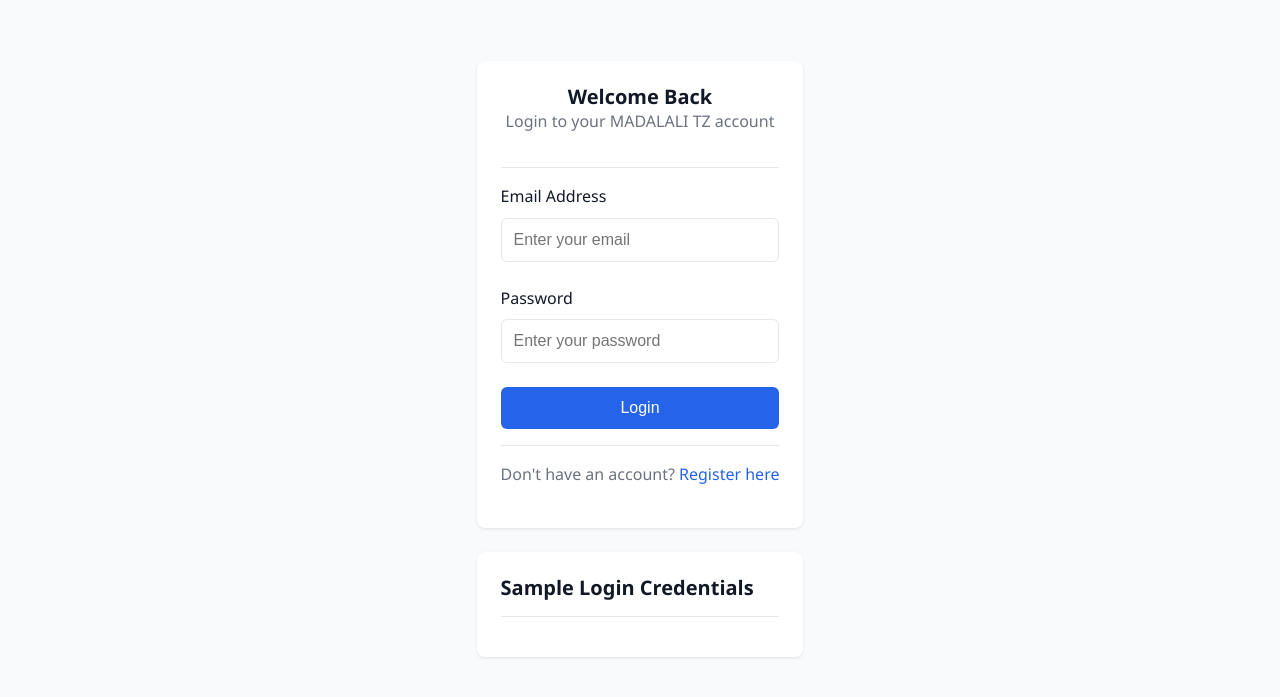
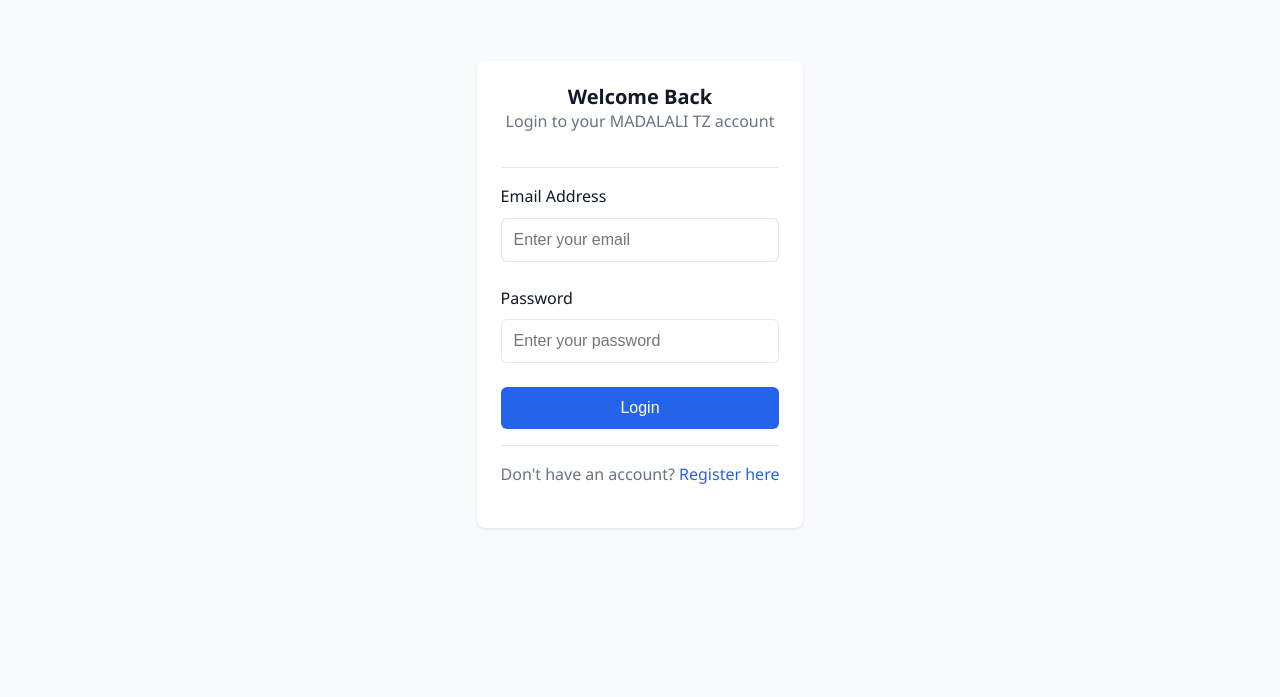
Before and after one commit to mussa52/madalali-tz, a plain HTML site: page login.html in a window 1280 px wide. Shown: the part 73-770 px from the top of the page. Drawn offline with Linux system fonts and the light colour scheme.

Commit message:
Update login.html

```diff
--- a/login.html
+++ b/login.html
@@ -74,12 +74,6 @@
                             </p>
                         </div>
                     </div>
-
-                    <!-- Sample Credentials -->
-                    <div class="card mt-3">
-                        <div class="card-header">
-                            <h5 class="card-title">Sample Login Credentials</h5>
-                        </div>
                     </div>
                 </div>
             </div>
```
